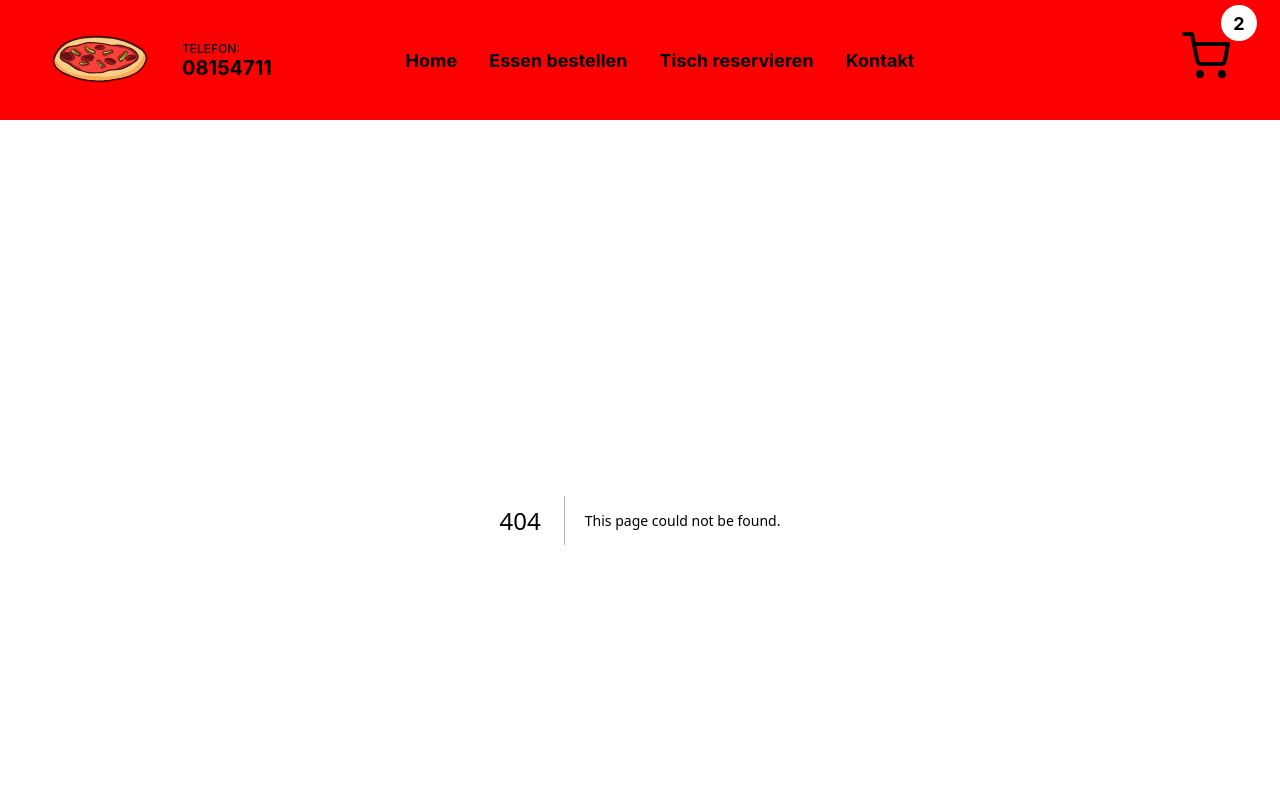
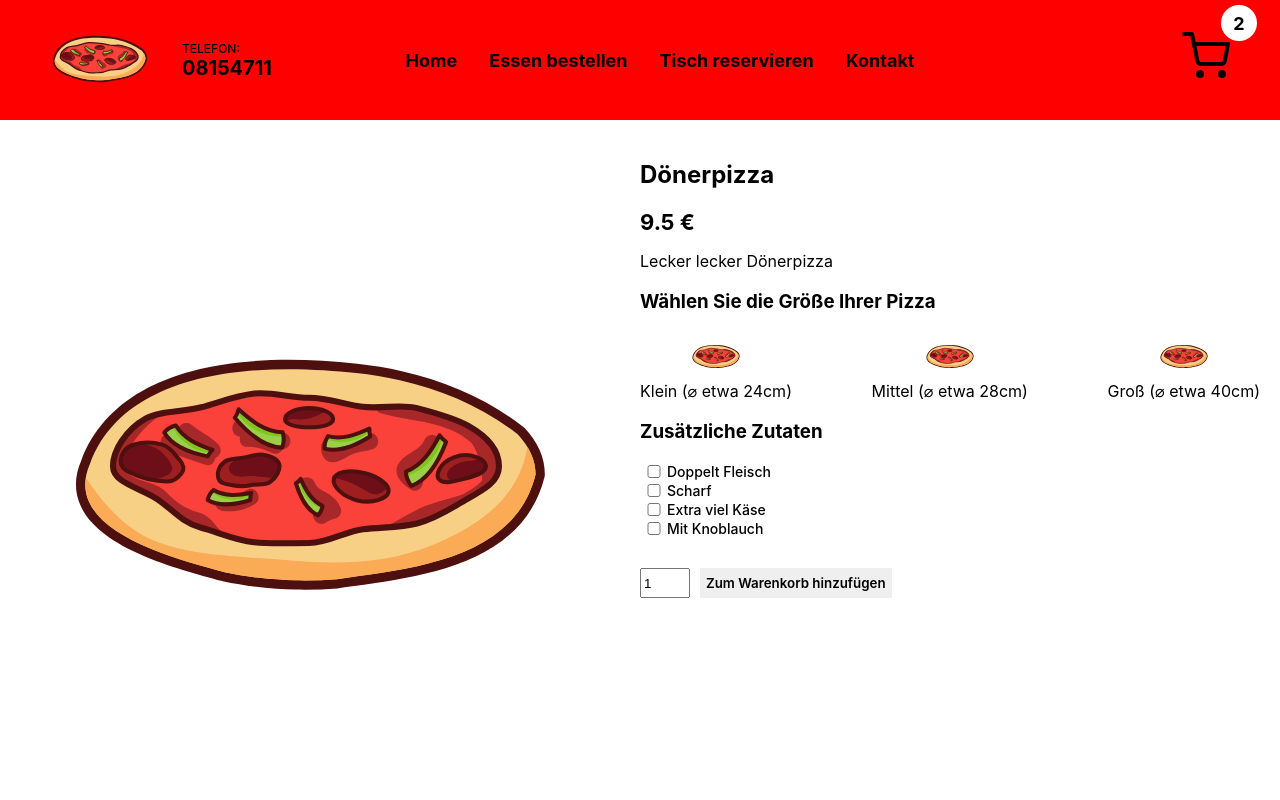
Before and after one commit to JoernSchoenyan/learn-react-ecommerce, a Next.js app: page /product/1 in a window 1280 px wide. Before the commit this address had no page. Shown: the top 800 px of the page. Built offline with nearby package versions, Linux system fonts and the light colour scheme.

Commit message:
Template für Produktseiten

```diff
--- /dev/null
+++ b/pages/product/[id].jsx
@@ -0,0 +1,73 @@
+import styles from "../../styles/Product.module.css"
+import React, { useState } from 'react'
+import Image from "next/image"
+
+const Product = () => {
+  const [size, setSize] = useState(0)
+
+  const dish = {
+    id: 1,
+    img: "/img/logo.svg",
+    name: "Dönerpizza",
+    price: [9.5, 12, 15],
+    desc: "Lecker lecker Dönerpizza"
+  };
+
+  return (
+    <div className={styles.container}>
+        <div className={styles.left}>
+            <div className={styles.imageContainer}>
+                <Image src={dish.img} alt="" fill objectFit="contain"/>
+            </div>
+        </div>
+        <div className={styles.right}>
+            <h2 className={styles.title}>{dish.name}</h2>
+            <span className={styles.price}>{dish.price[size]} €</span>
+            <p className={styles.desc}>{dish.desc}</p>
+
+            <h3 className={styles.choose}>Wählen Sie die Größe Ihrer Pizza</h3>
+            <div className={styles.sizes}>
+                <div className={styles.size} onClick={() => setSize(0)}>
+                    <Image className={styles.sizeImage} src="/img/logo.svg" alt="" width={50} height={50} />
+                    <span className={styles.number}>Klein (⌀ etwa 24cm)</span>
+                </div>
+                <div className={styles.size} onClick={() => setSize(1)}>
+                    <Image className={styles.sizeImage} src="/img/logo.svg" alt="" width={50} height={50} />
+                    <span className={styles.number}>Mittel (⌀ etwa 28cm)</span>
+                </div>
+                <div className={styles.size} onClick={() => setSize(2)}>
+                    <Image className={styles.sizeImage} src="/img/logo.svg" alt="" width={50} height={50} />
+                    <span className={styles.number}>Groß (⌀ etwa 40cm)</span>
+                </div>
+            </div>
+
+            <h3 className={styles.choose}>Zusätzliche Zutaten</h3>
+            <div className={styles.ingredients}>
+                <div className={styles.option}>
+                    <input type="checkbox" id="double" name="double" className={styles.checkbox} />
+                    <label htmlFor="double">Doppelt Fleisch</label>
+                </div>
+                <div className={styles.option}>
+                    <input type="checkbox" id="spicy" name="spicy" className={styles.checkbox} />
+                    <label htmlFor="spicy">Scharf</label>
+                </div>
+                <div className={styles.option}>
+                    <input type="checkbox" id="cheese" name="cheese" className={styles.checkbox} />
+                    <label htmlFor="cheese">Extra viel Käse</label>
+                </div>
+                <div className={styles.option}>
+                    <input type="checkbox" id="garlic" name="garlic" className={styles.checkbox} />
+                    <label htmlFor="garlic">Mit Knoblauch</label>
+                </div>
+            </div>
+
+            <div className={styles.add}>
+                <input type="number" defaultValue={1} className={styles.quantity} min="1" />
+                <button className={styles.button}>Zum Warenkorb hinzufügen</button>
+            </div>
+        </div>
+    </div>
+  )
+}
+
+export default Product
--- /dev/null
+++ b/styles/Product.module.css
@@ -0,0 +1,89 @@
+.container {
+    height: calc(100vh - 100px);
+    display: flex;
+}
+
+.left {
+    flex: 1;
+    height: 100%;
+    display: flex;
+    align-items: center;
+    justify-content: center;
+}
+
+.right {
+    flex: 1;
+    padding: 20px;
+}
+
+.imageContainer {
+    width: 80%;
+    height: 80%;
+    position: relative;
+}
+
+.title {
+    font-size: 24px;
+    font-weight: bold;
+}
+
+.price {
+    font-size: 22px;
+    font-weight: bold;
+}
+
+.desc {
+
+}
+
+.size {
+    cursor: pointer;
+    display: flex;
+    flex-direction: column;
+    align-items: center;
+}
+
+.size:nth-child(2) {
+
+}
+
+.size:last-child {
+
+}
+
+.sizes {
+
+    display: flex;
+    justify-content: space-between;
+}
+
+.number {
+}
+
+.sizeImage {
+
+}
+
+.ingredients {
+    margin-bottom: 30px;
+}
+
+.option {
+    display: flex;
+    align-items: center;
+    font-size: 14px;
+    font-weight: 500;
+}
+
+.checkbox {
+    width: 20px;
+}
+
+.quantity {
+    width: 50px;
+    height: 30px;
+}
+
+.button {
+    margin-left: 10px;
+}
--- a/styles/globals.css
+++ b/styles/globals.css
@@ -15,6 +15,15 @@ a {
   box-sizing: border-box;
 }
 
+button {
+  height: 30px;
+  border: none;
+  font-weight: 600;
+  cursor: pointer;
+  font-family: -apple-system, BlinkMacSystemFont, Segoe UI, Roboto, Oxygen,
+    Ubuntu, Cantarell, Fira Sans, Droid Sans, Helvetica Neue, sans-serif;
+}
+
 /* @media (prefers-color-scheme: dark) {
   html {
     color-scheme: dark;
```
